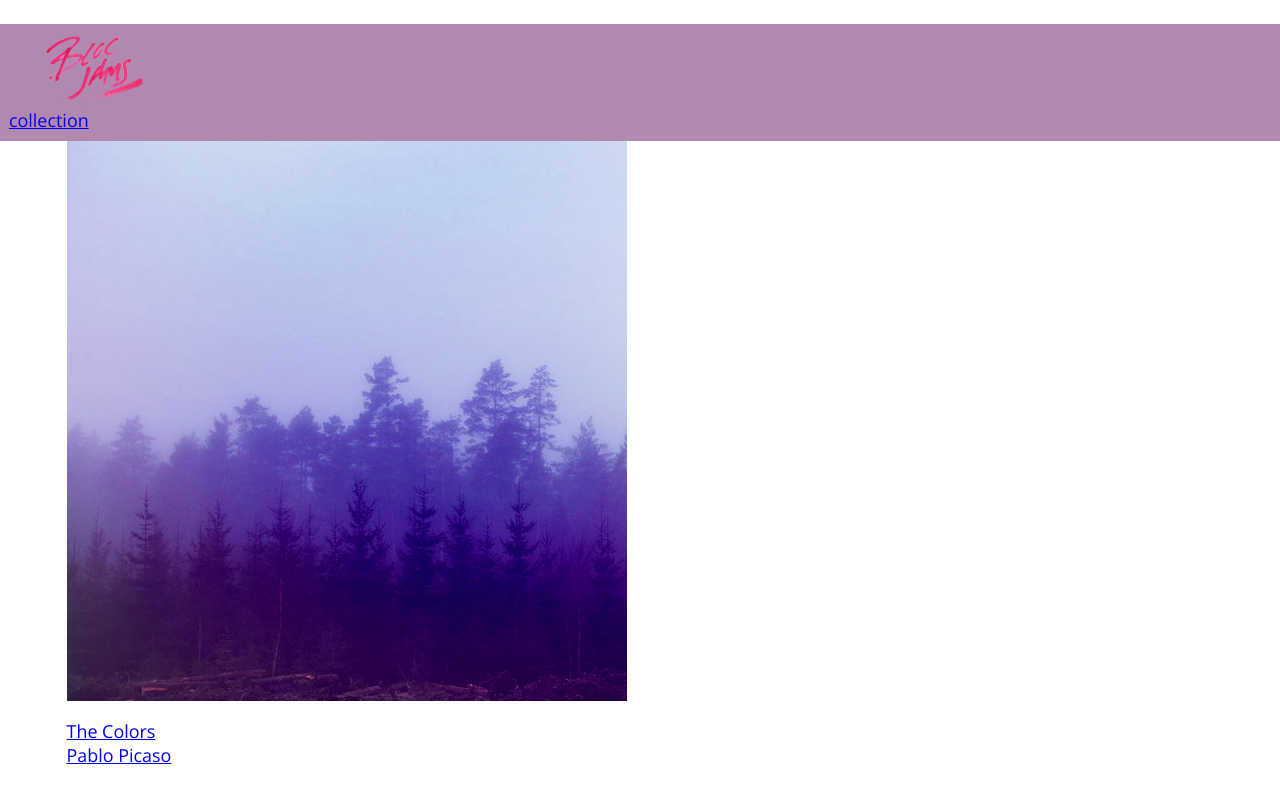
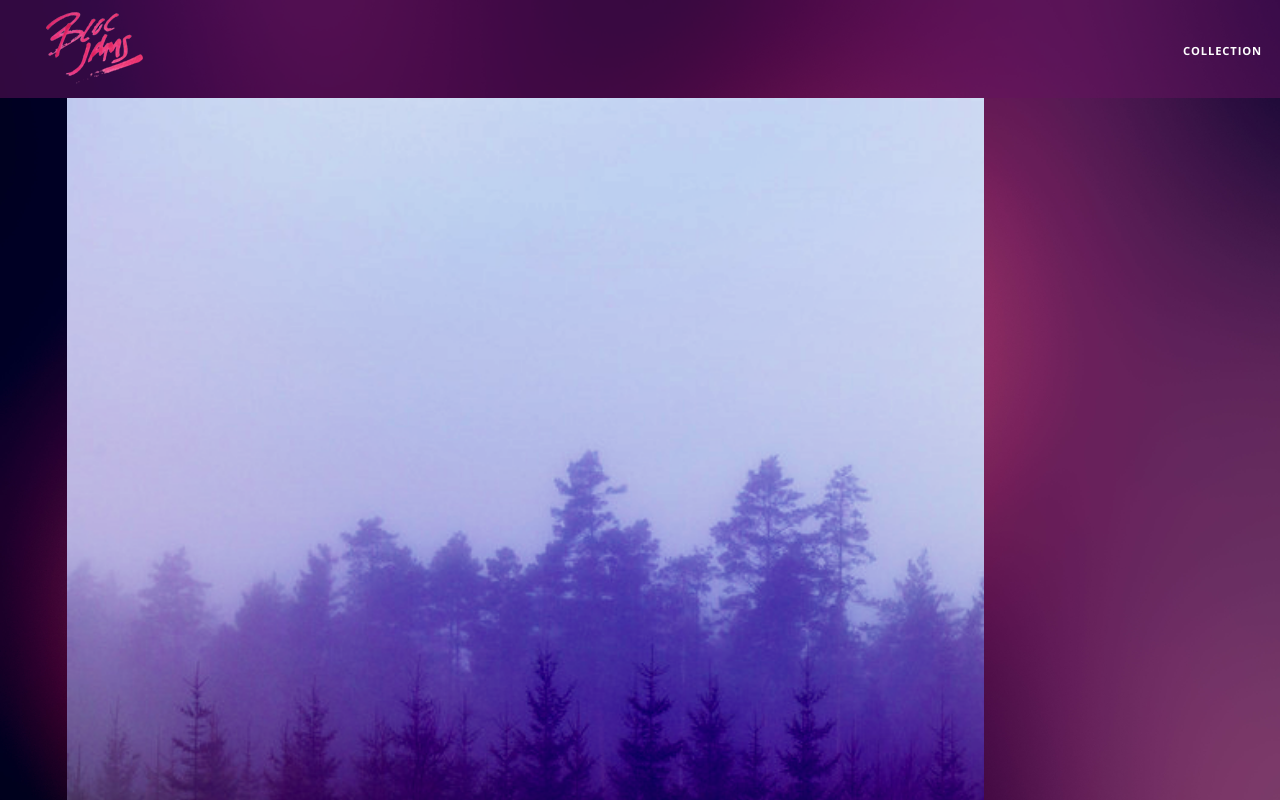
Before and after one commit to joshuadbroadwater/bloc-jams, a plain HTML site: page collection.html in a window 1280 px wide. Shown: the top 800 px of the page. Drawn offline with nearby package versions, Linux system fonts and the light colour scheme.

Commit message:
updated main.css to fix link.container

```diff
--- a/collection.html
+++ b/collection.html
@@ -1,4 +1,4 @@
-!DOCTYPE html
+<!DOCTYPE html>
 
 <html>
      <head>
@@ -10,7 +10,7 @@
          <link rel="stylesheet" type="text/css" href="styles/main.css">
          <link rel="stylesheet" type="text/css" href="styles/collection.css">
      </head>
-     <body>
+     <body class="collection">
          <nav class="navbar"> <!-- nav bar -->
              <a href="index.html" class="logo">
                  <img src="assets/images/bloc_jams_logo.png" alt="bloc jams logo">
--- a/styles/collection.css
+++ b/styles/collection.css
@@ -0,0 +1,36 @@
+body.collection {
+    background-image: url(../assets/images/blurred_backgrounds/blur_bg_2.jpg);
+    background-repeat: no-repeat;
+    background-attachment: fixed;
+    background-position: center center;
+    background-size: cover;
+}
+
+.albumn-covers {
+    position: relative;
+}
+
+.collection-albumn-container .caption {
+    position: relative;
+    margin-top: 30px;
+    margin-bottom: 20px;
+    text-align: center;
+}
+
+.collection-albumn-container p {
+    font-size: 1rem;
+    font-weight: 300;
+    color: rgba(255, 255, 255, 0.6);
+}
+
+.collection-albumn-container p a {
+   color: rgba(255, 255, 255, 0.6);
+}
+
+.collection-albumn-container .caption p a.albumn-name {
+    color: white;
+}
+
+.collection-albumn-container img {
+    width: 80%;
+}
--- a/styles/main.css
+++ b/styles/main.css
@@ -38,7 +38,7 @@ body {
     cursor: pointer;
 }
 
-.navbar .links.container{
+.navbar .links-container{
     display: table;
     position: absolute;
     top: 0;
@@ -48,7 +48,7 @@ body {
     text-decoration: none;
 }
 
-.links.container .navbar-link{
+.links-container .navbar-link{
     display: table-cell;
     position: relative;
     height: 100%;
@@ -64,7 +64,7 @@ body {
     cursor: pointer;
 }
 
-.links.container .navbar-link:hover {
+.links-container .navbar-link:hover {
     color: rgb(233,50,117);
 }
 
```
